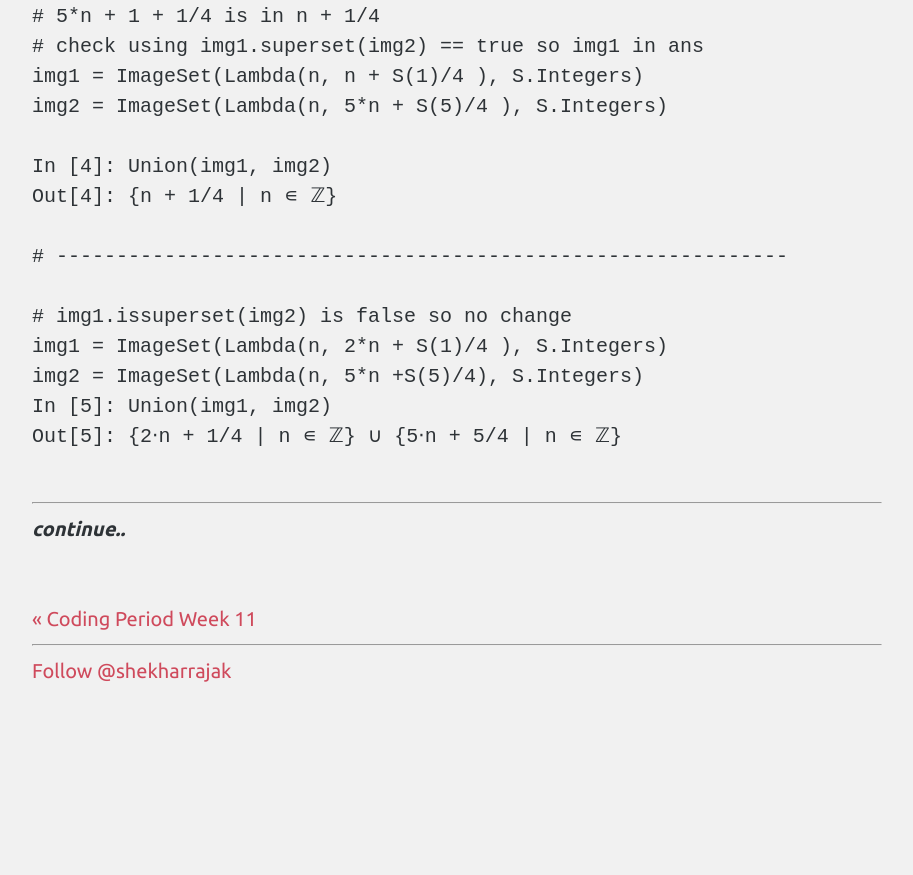
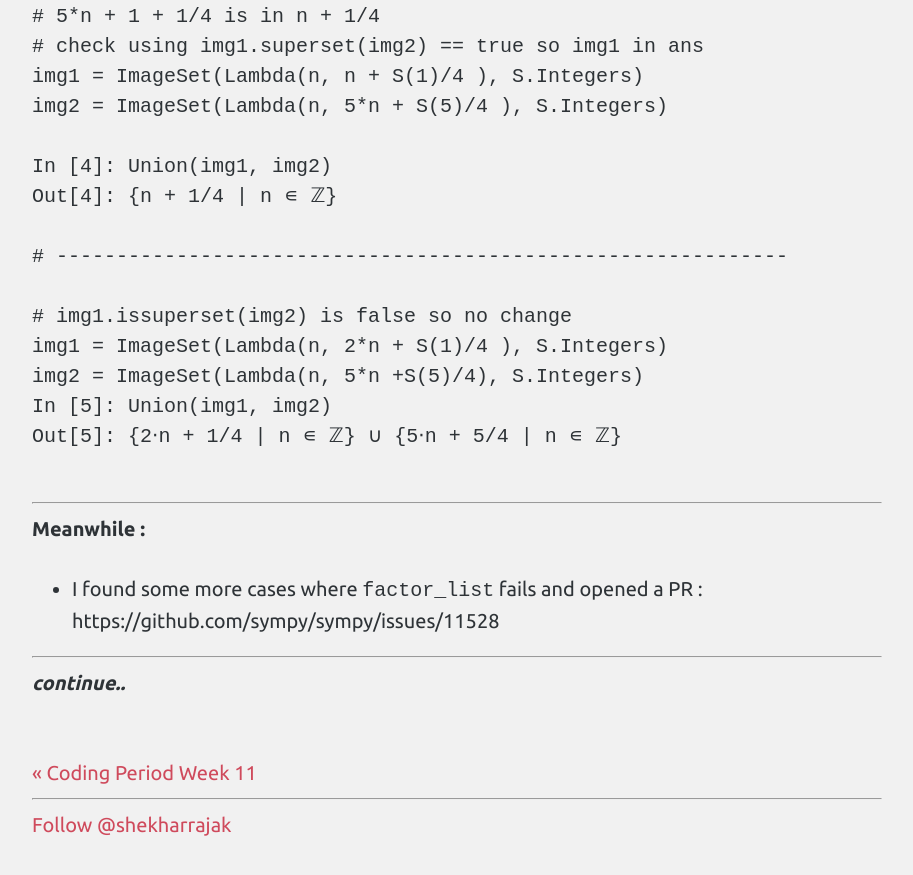
Before and after one commit to Shekharrajak/shekharrajak.github.io, a Jekyll site: the page built from _posts/2016-8-15-Coding-Period-week-12.md, in a window 1280 px wide and 900 px high, scrolled down 2374 px. Shown: the top 875 px of the window, without its empty margins (183-1096 px from the left). Built offline with Jekyll 4.4.1, drawn with Linux system fonts in a browser that asks for light colours; nearby versions of some CDN libraries; comment, search, counter and statistics services are not loaded; before the commit the page ends 3120 px from its top, so only the background shows below that.

Commit message:
week 12 update

```diff
--- a/_posts/2016-8-15-Coding-Period-week-12.md
+++ b/_posts/2016-8-15-Coding-Period-week-12.md
@@ -74,4 +74,12 @@ Out[5]: {2⋅n + 1/4 | n ∊ ℤ} ∪ {5⋅n + 5/4 | n ∊ ℤ}
 
 
 --------------------------------------------------------------------------------
+
+**Meanwhile :**
+
+* I found some more cases where `factor_list` fails and opened a PR : https://github.com/sympy/sympy/issues/11528
+
+
+--------------------------------------------------------------------------------
+
 ***continue..***
```
